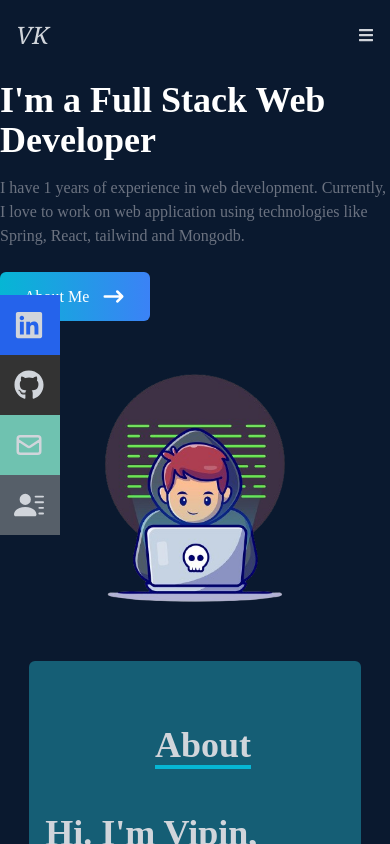
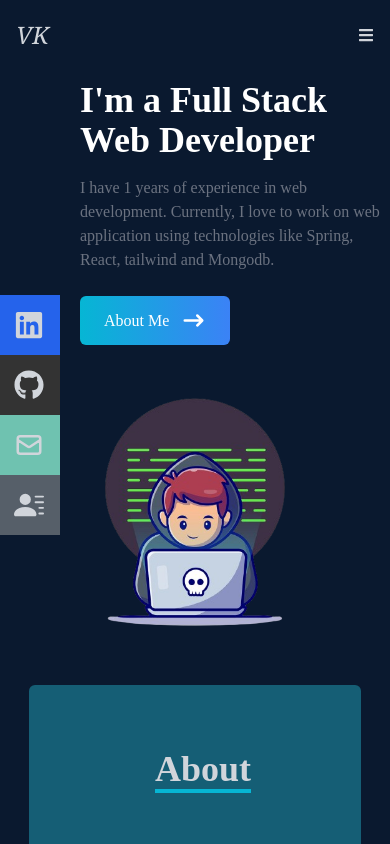
Before and after one commit to kmvipin/My-Portfolio, a React (Create React App) app: page / in a window 390 px wide. Shown: the top 844 px of the page. Built offline with nearby package versions, Linux system fonts and the light colour scheme; no server answers.

Commit message:
change sm pl

```diff
--- a/src/components/Home.js
+++ b/src/components/Home.js
@@ -10,7 +10,7 @@ const Home = () => {
     className="w-full bg-[#0a192f] pt-[80px] md:h-screen"
   >
     <div className="mx-auto flex flex-col items-center justify-center h-full md:flex-row">
-      <div className="flex flex-col justify-center h-full md:pl-28">
+      <div className="flex flex-col justify-center h-full md:pl-28 sm:pl-20 pl-20">
         <h2 className="text-4xl sm:text-7xl font-bold text-white">
           I'm a Full Stack Web Developer
         </h2>
```
